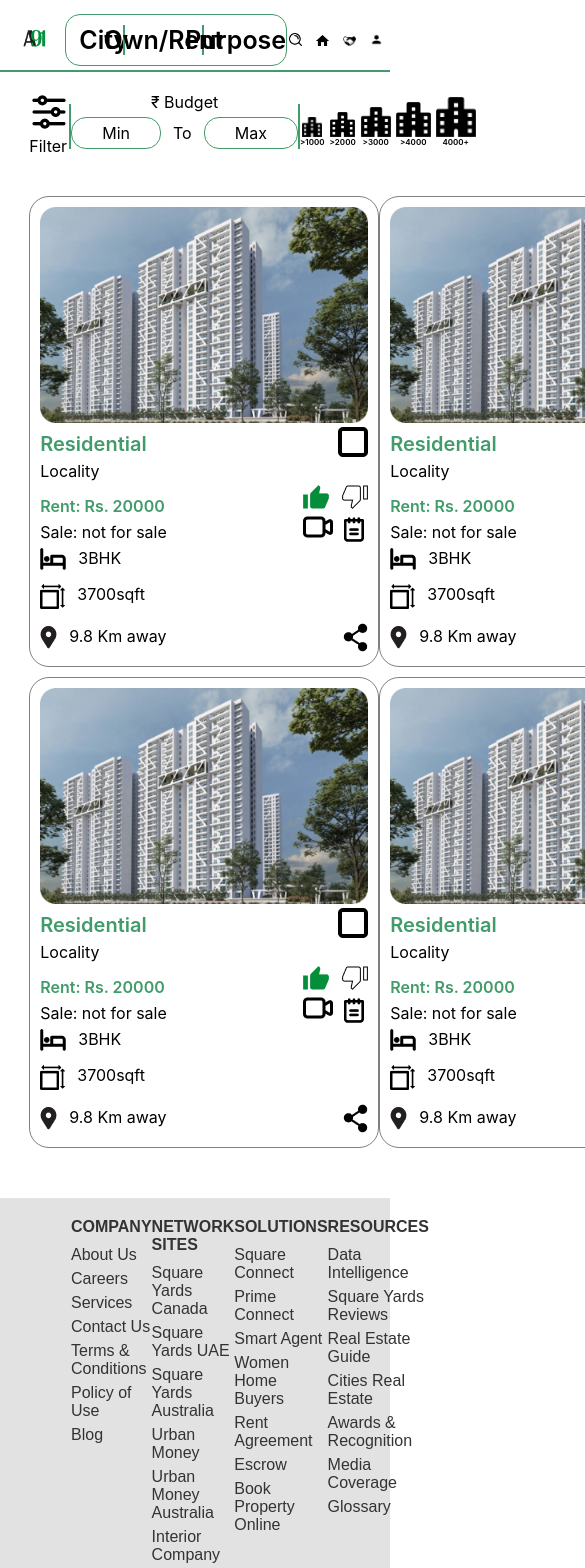
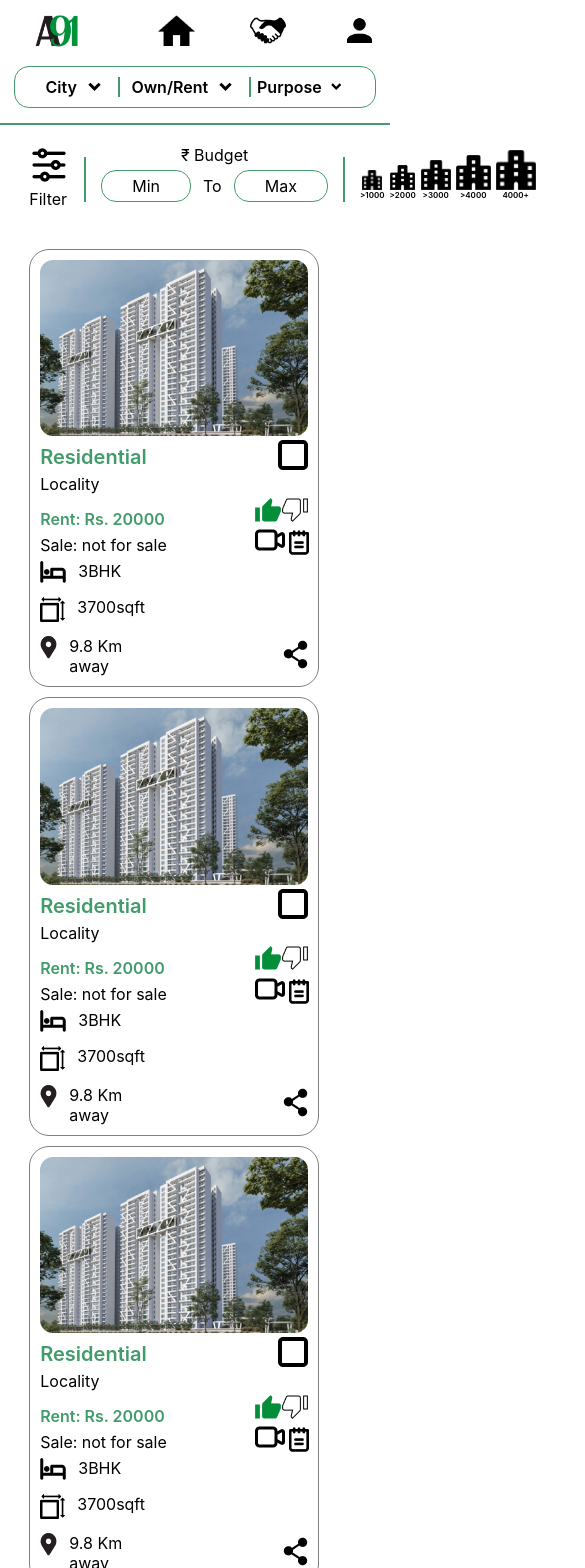
Before and after one commit to rakeshrauniyar12/A91, a React (Create React App) app in the folder a91/: page /homedesignsecond in a window 390 px wide. Shown: the top 1568 px of the page, 585 px wide, since content can reach past the window. Built offline with nearby package versions, Linux system fonts and the light colour scheme.

Commit message:
all pages done

```diff
--- a/a91/src/Component/Navbar.js
+++ b/a91/src/Component/Navbar.js
@@ -65,9 +65,26 @@ const Navbar = () => {
   return (
     <div className="navbar-main-container">
       <div className="navbar-content">
-        <div className="nav-logo">
+      { !isMobile ? <div className="nav-logo">
+          <img src={logo} />
+        </div>:""}
+        {  isMobile?
+       <div style={{display:"flex",justifyContent:"space-between"}}>
+       <div className="nav-logo">
           <img src={logo} />
         </div>
+
+          <div className="nav-end-img">
+            <img src={h1} />
+          </div>
+          <div className="nav-end-img">
+            <img src={partner} />
+          </div>
+          <div className="nav-end-img" style={{cursor:"pointer"}} onClick={()=>handleAccountOption()}>
+            <img src={account} />
+          </div>
+          </div>
+          :""}
         <div className="nav-option-1">
           <div className="nav-option-11">
             <p className="font-incre">City</p>
@@ -89,7 +106,9 @@ const Navbar = () => {
           </div>
         </div>
         <div className="nav-end-option-2">
-          <div className="nav-end-img">
+       {  !isMobile?
+       <>
+       <div className="nav-end-img">
             <img src={search} />
           </div>
           <div className="nav-end-img">
@@ -101,6 +120,8 @@ const Navbar = () => {
           <div className="nav-end-img" style={{cursor:"pointer"}} onClick={()=>handleAccountOption()}>
             <img src={account} />
           </div>
+          </>
+          :""}
 
           {
             isAccount &&
@@ -267,7 +288,7 @@ const Navbar = () => {
             </div>
           </div>
           <div className="divide-line-11"></div>
-          { location.pathname === "/" && (
+          { !isMobile && location.pathname === "/" && (
             <div className="home-image-nav">
               <div>
                 <img className="home-nav-im-1" src={h21} />
--- a/a91/src/Style/Footer.css
+++ b/a91/src/Style/Footer.css
@@ -8,7 +8,8 @@
   .footer-container {
     width: 80%;
     margin: auto;
-    display: flex;
+    display: grid;
+    grid-template-columns: repeat(4,1fr);
     justify-content: space-between;
   }
   .social-media{
@@ -73,3 +74,33 @@
     font-size: 14px;
     color: #666;
   }
+
+  @media (max-width:768px){
+    .footer-container{
+      width: 100%;
+      grid-template-columns: repeat(2,1fr);
+      gap: 20px;
+    }
+    .footer-info {
+      width: 100%;
+      flex-direction: column;
+    }
+    .about-us {
+      width: 100%;
+  }
+  .connect-with-us {
+    width: 60%;
+    margin-top: 30px;
+    margin-bottom: 20px;
+}
+.social-experiance-section {
+  width: 100%;
+}
+.footer-bottom {
+  font-size: 12px;
+}
+.border-footer {
+  width: 100%;
+}
+
+  }
--- a/a91/src/Style/Home.css
+++ b/a91/src/Style/Home.css
@@ -21,20 +21,18 @@
   display: flex;
   justify-content: space-between;
 }
-.main-product-ima{
+.main-product-ima {
   width: 100%;
-
 }
-.main-product-ima>img{
+.main-product-ima > img {
   width: 100%;
-
 }
-.product-details-div{
+.product-details-div {
   border: 1px solid gray;
   padding: 10px;
   border-radius: 20px;
 }
-.product-details-div:hover{
+.product-details-div:hover {
   border: 1.5px solid #429b6a;
 }
 .product-details-content-ss11 {
@@ -43,13 +41,12 @@
   gap: 12px;
 }
 
-.show-bottom-button{
+.show-bottom-button {
   width: 15%;
   margin: auto;
   margin-bottom: 30px;
-
 }
-.show-bottom-button>button{
+.show-bottom-button > button {
   font-size: 20px;
   background-color: #ffff;
   padding: 10px 30px;
@@ -57,3 +54,12 @@
   border: 2px solid #429b6a;
   cursor: pointer;
 }
+
+@media (max-width: 768px) {
+  .product-append-111 {
+    grid-template-columns: repeat(1, 290px);
+  }
+  .show-bottom-button {
+    width: 50%;
+  }
+}
--- a/a91/src/Style/Navbar.css
+++ b/a91/src/Style/Navbar.css
@@ -195,3 +195,61 @@
   height: 100%;
   object-fit: cover;
 }
+
+
+@media (max-width:768px){
+  .navbar-content {
+   flex-direction: column;
+   height: auto;
+  }
+  .nav-logo {
+    width: 25%;
+}
+.nav-end-img {
+  width: 10%;
+}
+.nav-end-img>img {
+  object-fit: contain;
+}
+
+
+
+
+.nav-option-1 {
+  width: 82%;
+  margin-top: 15px;
+  height: 40px;
+      margin-bottom: 15px;
+  }
+
+  .nav-option-11 {
+      width: 25%;
+  }
+
+  .font-incre {
+      font-size: 16px;
+  }
+
+  .nav-option-12 {
+      width: 40%;
+      padding-left: 5px;
+
+  }
+  .nav-option-13 {
+   padding-left: 5px;
+  }
+  .divide-line-11 {
+    margin-right: 15px;
+    margin-left: 15px;
+}
+.account-details {
+  width: 80%;
+  border: 1px solid gray;
+  position: absolute;
+  top: 29%;
+  right: 4%;
+  border-radius: 10px;
+  padding: 10px 20px;
+  background-color: white;
+}
+}
```
Lines whose indentation alone changed are shown as unchanged.
